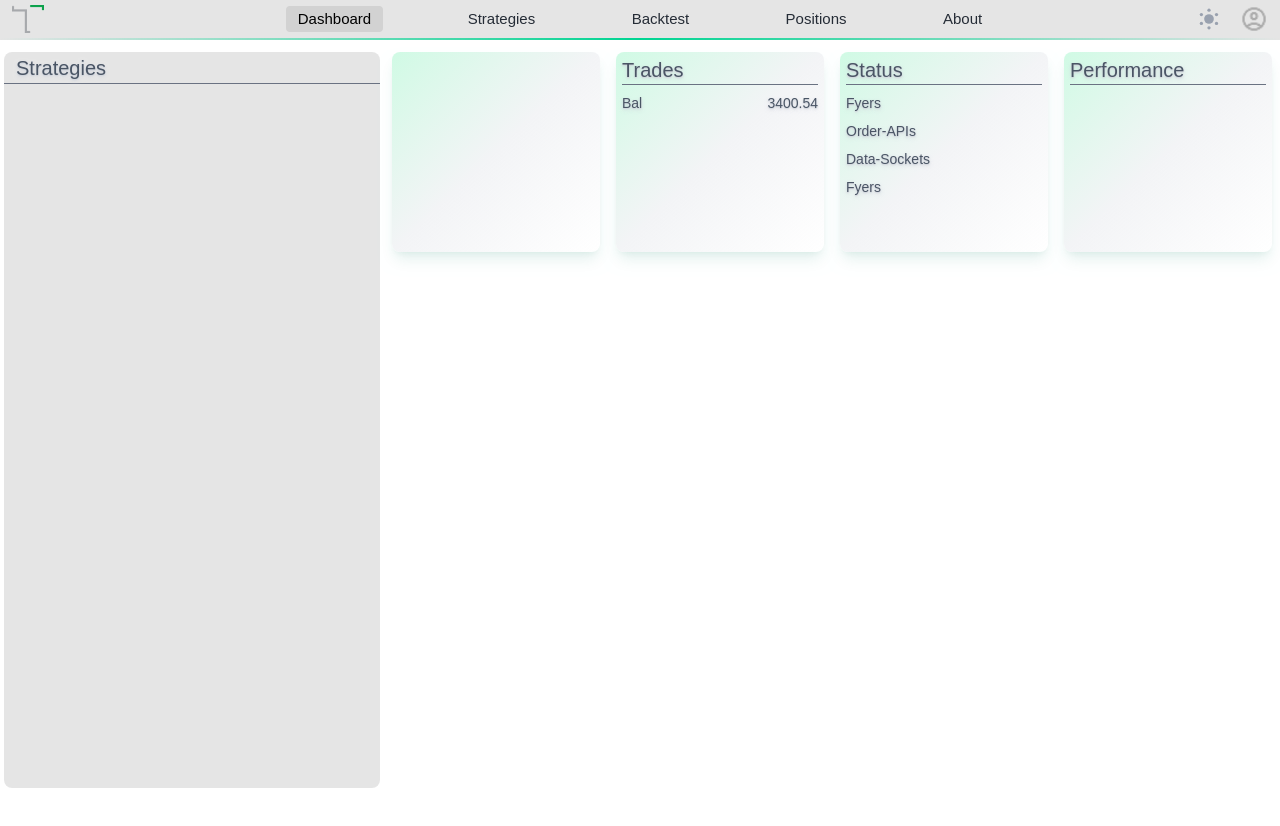
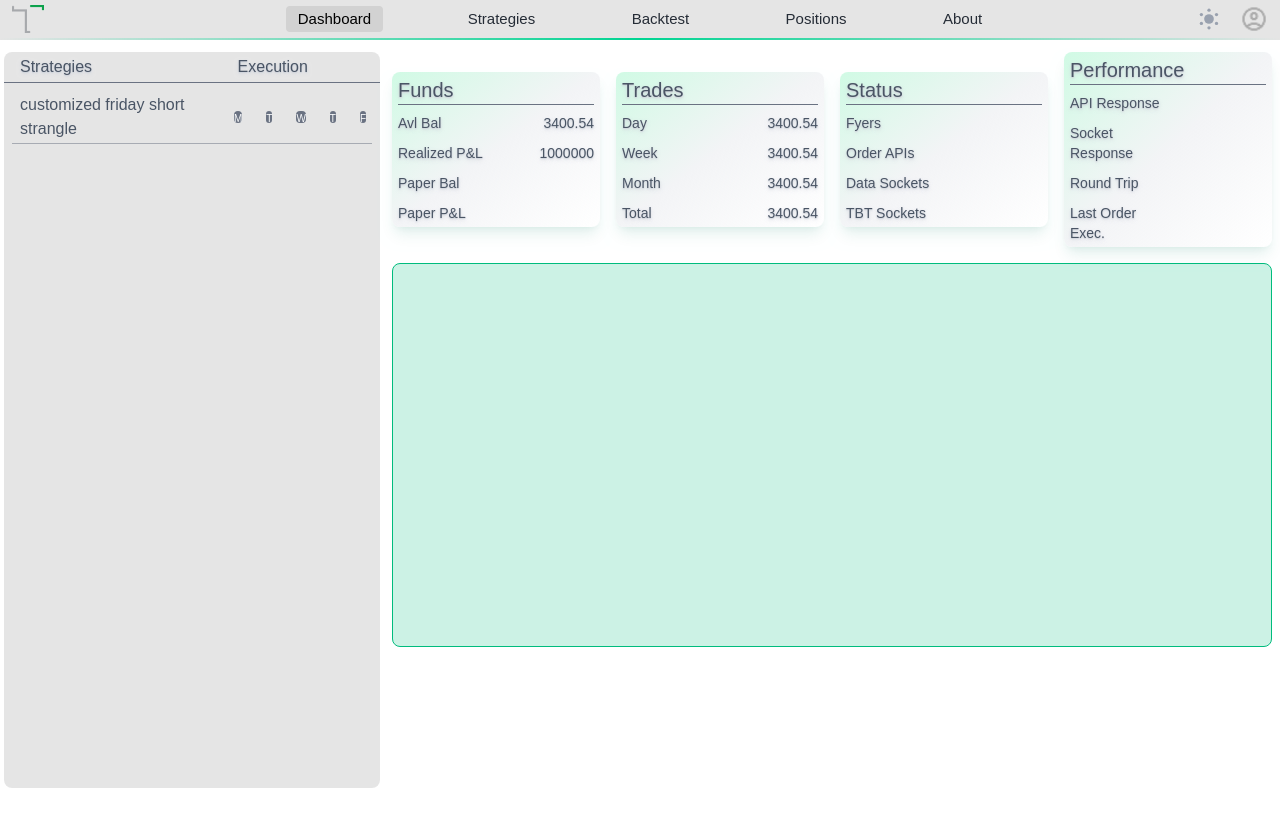
Before and after one commit to ASHISHX07/VENN-FE, a React (Vite) app: page / in a window 1280 px wide. Shown: the top 826 px of the page. Built offline with nearby package versions, Linux system fonts and the light colour scheme.

Commit message:
Dashboard UI changes including StrategiesSideBar and add of Analysis component

```diff
--- /dev/null
+++ b/src/components/Analysis.jsx
@@ -0,0 +1,13 @@
+import React from 'react'
+
+const Analysis = () => {
+  return (
+    <div className='flex w-full h-100 p-2'>
+        <div className='w-full h-full border border-emerald-500 rounded-lg bg-emerald-500/20'>
+
+        </div>
+    </div>
+  )
+}
+
+export default Analysis;
--- a/src/components/InfoCard.jsx
+++ b/src/components/InfoCard.jsx
@@ -1,10 +1,10 @@
 import React from "react";
 
-const InfoCard = ( {innerContent} ) => {
+const InfoCard = ( {children} ) => {
 	return (
 		<div className="info-card-outer">
 			<div className="info-card-middle">
-				{innerContent}
+				{children}
 			</div>
 		</div>
 	);
--- a/src/components/StrategiesSideBar.jsx
+++ b/src/components/StrategiesSideBar.jsx
@@ -3,16 +3,36 @@ import React from 'react'
 const StrategiesSideBar = () => {
   return (
     <div className='w-full h-[calc(100vh-3rem)] py-2 px-1 box-border'>
-      <div className='w-full h-full backdrop-blur-md bg-[rgba(0,0,0,0.1)] dark:bg-[rgba(255,255,255,0.1)] transition-all duration-300 rounded-lg'>
-        <div className='flex relative w-full h-8 justify-start items-center px-3 box-border max-sm:text-sm md:text-lg lg:text-xl text-gray-600 dark:text-gray-300 text-shadow-gray-300 dark:text-shadow-gray-900/80 text-shadow-md border-b border-gray-500 transition-all duration-300'>
-          Strategies
-        </div>
-        <div className='ssbs w-full h-full p-2 overflow-auto scrollbar-hide [scrollbar-width:none] [-ms-overflow-style:none] [&::-webkit-scrollbar]:hidden'>
-
-        </div>
-      </div>
+      <table className='flex flex-col w-full h-full relative backdrop-blur-md bg-[rgba(0,0,0,0.1)] dark:bg-[rgba(255,255,255,0.1)] transition-all duration-300 rounded-lg overflow-hidden'>
+        <thead className='flex relative w-full h-8 justify-start items-center box-border text-md text-gray-600 dark:text-gray-300 text-shadow-gray-300 dark:text-shadow-gray-900/80 text-shadow-md border-b border-gray-500 transition-all duration-300'>
+          <tr className='flex w-full h-full items-center'>
+            <th className='w-[60%] text-left pl-4 font-light'>
+              Strategies
+            </th>
+            <th className='w-[40%] text-left pl-2 font-light'>
+              Execution
+            </th>
+          </tr>
+        </thead>
+        <tbody className='flex flex-col w-full h-full relative top-0 p-2 overflow-x-auto scrollbar-hide [scrollbar-width:none] [-ms-overflow-style:none] [&::-webkit-scrollbar]:hidden text-gray-600 dark:text-gray-300 transition-all duration-300'>
+          <tr className='flex w-full h-fit py-0.5 border-b border-gray-500/50 shrink-0 hover:bg-black/5 hover:dark:bg-white/5 transition-all'>
+            <td className='w-[60%] px-2 wrap-break-word'>
+              customized friday short strangle
+            </td>
+            <td className='w-[40%] px-2'>
+              <div className='flex relative w-full h-full justify-center items-center max-sm:gap-2 md:gap-4 lg:gap-6'>
+                <div className='week-mapper'>M</div>
+                <div className='week-mapper'>T</div>
+                <div className='week-mapper'>W</div>
+                <div className='week-mapper'>T</div>
+                <div className='week-mapper'>F</div>
+              </div>
+            </td>
+          </tr>
+        </tbody>
+      </table>
     </div>
   )
 }
 
-export default StrategiesSideBar
+export default StrategiesSideBar;
--- a/src/index.css
+++ b/src/index.css
@@ -5,6 +5,7 @@
 
 body {
     font-family: 'Poppins', sans-serif;
+    user-select: none;
 }
 
 body::-webkit-scrollbar {
@@ -16,10 +17,20 @@ body::-webkit-scrollbar {
         @apply flex relative justify-center items-center-safe p-2 max-w-full w-auto h-auto box-border;
     }
     .info-card-middle {
-        @apply relative flex-col box-border p-1 px-1.5 w-full h-50 justify-center items-center bg-linear-to-tl from-transparent via-gray-100 to-emerald-100 dark:via-gray-900 dark:to-emerald-900 shadow-emerald-700 dark:shadow-emerald-300 shadow-lg/10 rounded-lg transition-colors duration-300;
+        @apply relative flex-col box-border p-1 px-1.5 w-full h-auto justify-center items-center bg-linear-to-tl from-transparent via-gray-100 to-emerald-100 dark:via-gray-900 dark:to-emerald-900 shadow-emerald-700 dark:shadow-emerald-300 shadow-lg/10 rounded-lg transition-colors duration-300;
     }
     .info-card-inner {
         @apply relative align-top text-gray-600 dark:text-gray-300 text-shadow-gray-300/80 dark:text-shadow-gray-900/80 text-shadow-md max-sm:text-sm md:text-lg lg:text-xl transition-all duration-300 border-b border-gray-500;
+    }
+    .info-card-key {
+        @apply flex w-full h-fit text-sm text-gray-600 dark:text-gray-300 text-shadow-gray-300/80 dark:text-shadow-gray-900/80 text-shadow-md transition-all duration-300;
+    }
+    .info-card-value {
+        @apply flex w-full h-fit text-sm relative justify-end text-gray-600 dark:text-gray-300 text-shadow-gray-300/80 dark:text-shadow-gray-900/80 text-shadow-md transition-all duration-300;
+    }
+
+    .week-mapper {
+        @apply flex relative justify-center dark:text-gray-950 text-gray-50 w-4 h-3 text-[10px] text-center box-border bg-gray-500 rounded transition-all duration-300;
     }
 }
 
--- a/src/layouts/InfoLayout.jsx
+++ b/src/layouts/InfoLayout.jsx
@@ -13,80 +13,103 @@ function InfoLayout() {
 			<InfoCard>
 				<div className="info-card-inner">Funds</div>
 				<div className="w-full h-2"></div>
-				<div className="grid grid-cols-2 w-full h-fit gap-2">
-					<div className="flex w-full h-fit text-sm text-gray-600 dark:text-gray-300 text-shadow-gray-300/80 dark:text-shadow-gray-900/80 text-shadow-md transition-all duration-300">
-						Bal
+				<div className="grid grid-cols-2 w-full h-fit gap-2.5">
+					<div className="info-card-key">
+						Avl Bal
 					</div>
-					<div className="flex w-full h-fit text-sm relative justify-end text-gray-600 dark:text-gray-300 text-shadow-gray-300/80 dark:text-shadow-gray-900/80 text-shadow-md transition-all duration-300">
+					<div className="info-card-value">
 						{price}
 					</div>
-					<div className="flex w-full h-fit text-sm text-gray-600 dark:text-gray-300 text-shadow-gray-300/80 dark:text-shadow-gray-900/80 text-shadow-md transition-all duration-300">
-						Paper Bal.
+					<div className="info-card-key">
+					Realized P&L
 					</div>
-					<div className="flex w-full h-fit text-sm relative justify-end text-gray-600 dark:text-gray-300 text-shadow-gray-300/80 dark:text-shadow-gray-900/80 text-shadow-md transition-all duration-300">
+					<div className="info-card-value">
 						{paperBal}
 					</div>
-					<div className="flex w-full h-fit text-sm text-gray-600 dark:text-gray-300 text-shadow-gray-300/80 dark:text-shadow-gray-900/80 text-shadow-md transition-all duration-300">
-						Realized P&L(D)
+					<div className="info-card-key">
+						Paper Bal
 					</div>
-					<div className="flex w-full h-fit text-sm relative justify-end text-gray-600 dark:text-gray-300 text-shadow-gray-300/80 dark:text-shadow-gray-900/80 text-shadow-md transition-all duration-300"></div>
-					<div className="flex w-full h-fit text-sm text-gray-600 dark:text-gray-300 text-shadow-gray-300/80 dark:text-shadow-gray-900/80 text-shadow-md transition-all duration-300">
-						Avl Bal.
+					<div className="info-card-value"></div>
+					<div className="info-card-key">
+						Paper P&L
 					</div>
-					<div className="flex w-full h-fit text-sm relative justify-end text-gray-600 dark:text-gray-300 text-shadow-gray-300/80 dark:text-shadow-gray-900/80 text-shadow-md transition-all duration-300"></div>
+					<div className="info-card-value"></div>
 				</div>
 			</InfoCard>
-			<div className="flex relative justify-center items-center-safe p-2 max-w-full w-auto h-auto box-border">
-				<div className="relative flex-col box-border p-1 px-1.5 w-full h-50 justify-center items-center bg-linear-to-tl from-transparent via-gray-100 to-emerald-100 dark:via-gray-900 dark:to-emerald-900 shadow-emerald-700 dark:shadow-emerald-300 shadow-lg/10 rounded-lg transition-colors duration-300">
-					<div className="relative align-top text-gray-600 dark:text-gray-300 text-shadow-gray-300/80 dark:text-shadow-gray-900/80 text-shadow-md max-sm:text-sm md:text-lg lg:text-xl transition-all duration-300 border-b border-gray-500">
-						Trades
+			<InfoCard>
+				<div className="info-card-inner">Trades</div>
+					<div className="w-full h-2"></div>
+					<div className="grid grid-cols-2 w-full h-fit gap-2.5">
+						<div className="info-card-key">
+							Day
 						</div>
-					<div className="w-full h-2"></div>
-					<div className="grid grid-cols-2 w-full h-fit gap-2">
-						<div className="flex w-full h-fit text-sm text-gray-600 dark:text-gray-300 text-shadow-gray-300/80 dark:text-shadow-gray-900/80 text-shadow-md transition-all duration-300">
-							Bal
+						<div className="info-card-value">
+							{price}
 						</div>
-						<div className="flex w-full h-fit text-sm relative justify-end text-gray-600 dark:text-gray-300 text-shadow-gray-300/80 dark:text-shadow-gray-900/80 text-shadow-md transition-all duration-300">
+						<div className="info-card-key">
+							Week
+						</div>
+						<div className="info-card-value">
+							{price}
+						</div>
+						<div className="info-card-key">
+							Month
+						</div>
+						<div className="info-card-value">
+							{price}
+						</div>
+						<div className="info-card-key">
+							Total
+						</div>
+						<div className="info-card-value">
 							{price}
 						</div>
 					</div>
-				</div>
-			</div>
-			<div className="flex relative justify-center items-center-safe p-2 max-w-full w-auto h-auto box-border">
-				<div className="relative flex-col box-border p-1 px-1.5 w-full h-50 justify-center items-center bg-linear-to-tl from-transparent via-gray-100 to-emerald-100 dark:via-gray-900 dark:to-emerald-900 shadow-emerald-700 dark:shadow-emerald-300 shadow-lg/10 rounded-lg transition-colors duration-300">
-					<div className="relative align-top text-gray-600 dark:text-gray-300 text-shadow-gray-300/80 dark:text-shadow-gray-900/80 text-shadow-md max-sm:text-sm md:text-lg lg:text-xl transition-all duration-300 border-b border-gray-500">
-						Status
-					</div>
+			</InfoCard>
+			<InfoCard>
+				<div className="info-card-inner">Status</div>
 				<div className="w-full h-2"></div>
-					<div className="grid grid-cols-2 w-full h-fit gap-2">
-						<div className="flex w-full h-fit text-sm text-gray-600 dark:text-gray-300 text-shadow-gray-300/80 dark:text-shadow-gray-900/80 text-shadow-md transition-all duration-300">
+				<div className="grid grid-cols-2 w-full h-fit gap-2.5">
+					<div className="info-card-key">
 						Fyers
 					</div>
-						<div className="flex w-full h-fit text-sm relative justify-end text-gray-600 dark:text-gray-300 text-shadow-gray-300/80 dark:text-shadow-gray-900/80 text-shadow-md transition-all duration-300"></div>
-						<div className="flex w-full h-fit text-sm text-gray-600 dark:text-gray-300 text-shadow-gray-300/80 dark:text-shadow-gray-900/80 text-shadow-md transition-all duration-300">
-							Order-APIs
+					<div className="info-card-value"></div>
+					<div className="info-card-key">
+						Order APIs
 					</div>
-						<div className="flex w-full h-fit text-sm relative justify-end text-gray-600 dark:text-gray-300 text-shadow-gray-300/80 dark:text-shadow-gray-900/80 text-shadow-md transition-all duration-300"></div>
-						<div className="flex w-full h-fit text-sm text-gray-600 dark:text-gray-300 text-shadow-gray-300/80 dark:text-shadow-gray-900/80 text-shadow-md transition-all duration-300">
-							Data-Sockets
+					<div className="info-card-value"></div>
+					<div className="info-card-key">
+						Data Sockets
 					</div>
-						<div className="flex w-full h-fit text-sm relative justify-end text-gray-600 dark:text-gray-300 text-shadow-gray-300/80 dark:text-shadow-gray-900/80 text-shadow-md transition-all duration-300"></div>
-						<div className="flex w-full h-fit text-sm text-gray-600 dark:text-gray-300 text-shadow-gray-300/80 dark:text-shadow-gray-900/80 text-shadow-md transition-all duration-300">
-							Fyers
+					<div className="info-card-value"></div>
+					<div className="info-card-key">
+						TBT Sockets
 					</div>
-						<div className="flex w-full h-fit text-sm relative justify-end text-gray-600 dark:text-gray-300 text-shadow-gray-300/80 dark:text-shadow-gray-900/80 text-shadow-md transition-all duration-300"></div>
+					<div className="info-card-value"></div>
 				</div>
+			</InfoCard>
+			<InfoCard>
+				<div className="info-card-inner">Performance</div>
+				<div className="w-full h-2"></div>
+				<div className="grid grid-cols-2 w-full h-fit gap-2.5">
+					<div className="info-card-key">
+						API Response
 					</div>
+					<div className="info-card-value"></div>
+					<div className="info-card-key">
+						Socket Response
 					</div>
-			<div className="flex relative justify-center items-center-safe p-2 max-w-full w-auto h-auto box-border">
-				<div className="relative flex-col box-border p-1 px-1.5 w-full h-50 justify-center items-center bg-linear-to-tl from-transparent via-gray-100 to-emerald-100 dark:via-gray-900 dark:to-emerald-900 shadow-emerald-700 dark:shadow-emerald-300 shadow-lg/10 rounded-lg transition-colors duration-300">
-					<div className="relative align-top text-gray-600 dark:text-gray-300 text-shadow-gray-300/80 dark:text-shadow-gray-900/80 text-shadow-md max-sm:text-sm md:text-lg lg:text-xl transition-all duration-300 border-b border-gray-500">
-						Performance
+					<div className="info-card-value"></div>
+					<div className="info-card-key">
+						Round Trip
 					</div>
-					<div className="w-full h-2"></div>
-					<div className="grid grid-cols-2 w-full h-fit"></div>
+					<div className="info-card-value"></div>
+					<div className="info-card-key">
+						Last Order Exec.
 					</div>
+					<div className="info-card-value"></div>
 				</div>
+			</InfoCard>
 		</div>
 	);
 }
--- a/src/pages/Home.jsx
+++ b/src/pages/Home.jsx
@@ -1,6 +1,7 @@
 import React from "react";
 import InfoLayout from "../layouts/InfoLayout";
 import StrategiesSideBar from "../components/StrategiesSideBar";
+import Analysis from "../components/Analysis";
 
 const Home = () => {
 
@@ -10,8 +11,9 @@ const Home = () => {
         <StrategiesSideBar />
       </div>
       <div className="sm:w-full md:w-[30%] h-full max-sm:hidden"></div>
-      <div className="sm:w-full md:w-[70%] h-full flex">
+      <div className="relative sm:w-full md:w-[70%] h-full flex flex-col">
         <InfoLayout />
+        <Analysis />
       </div>
     </div>
   );
```
Lines whose indentation alone changed are shown as unchanged.
